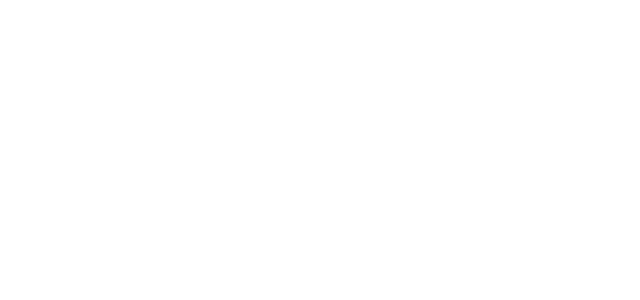
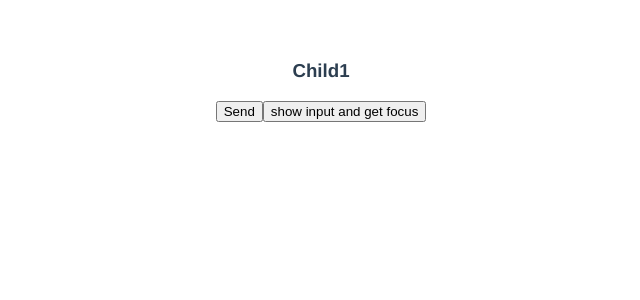
Before and after one commit to Mingke1999/vue2, a Vue app: page / in a window 1280 px wide. Shown: the top 300 px of the page, without its empty margins (319-959 px from the left). Built offline with nearby package versions, Linux system fonts and the light colour scheme.

Commit message:
Module A finished

```diff
--- a/src/App.vue
+++ b/src/App.vue
@@ -19,8 +19,8 @@
     <button @click="clickHandle">switch</button>
     <Hello/>
     <LifeCycleVue/> -->
-    <!-- <Child1/>
-    <Child2/> -->
+    <Child1/>
+    <!-- <Child2/> -->
   </div>
 </template>
 
@@ -38,7 +38,7 @@
 // })
 // import Hello from './ModuleA/Edges/Hello.vue'
 // import LifeCycleVue from './ModuleA/LifeCycle/LifeCycle.vue';
-// import Child1 from './ModuleA/EventBus/Child1.vue';
+import Child1 from './ModuleA/EventBus/Child1.vue';
 // import Child2 from './ModuleA/EventBus/Child2.vue';
 export default {
   name: 'App',
@@ -50,7 +50,7 @@
     // SelectB,
     // Hello,
     // LifeCycleVue,
-    // Child1,
+    Child1,
     // Child2
 },
 data(){
--- a/src/ModuleA/EventBus/Child1.vue
+++ b/src/ModuleA/EventBus/Child1.vue
@@ -2,6 +2,8 @@
   <div>
     <h3>Child1</h3>
     <button @click="sendHandle">Send</button>
+    <button @click="showInput">show input and get focus</button>
+    <input type="text" v-show="flag" ref="search"/>
   </div>
 </template>
 
@@ -9,12 +11,20 @@
 export default {
     data(){
         return{
-            msg:"Message from Child 1"
+            msg:"Message from Child 1",
+            flag:false
         }
     },
     methods:{
         sendHandle(){
             this.$bus.$emit("onMsg",this.msg)
+        },
+        showInput(){
+            this.flag = true;
+            //the two line are too close so no time for DOM rendering
+            this.$nextTick(()=>{ //make sure DOM works
+                this.$refs.search.focus();
+            })
         }
     }
 }
```
